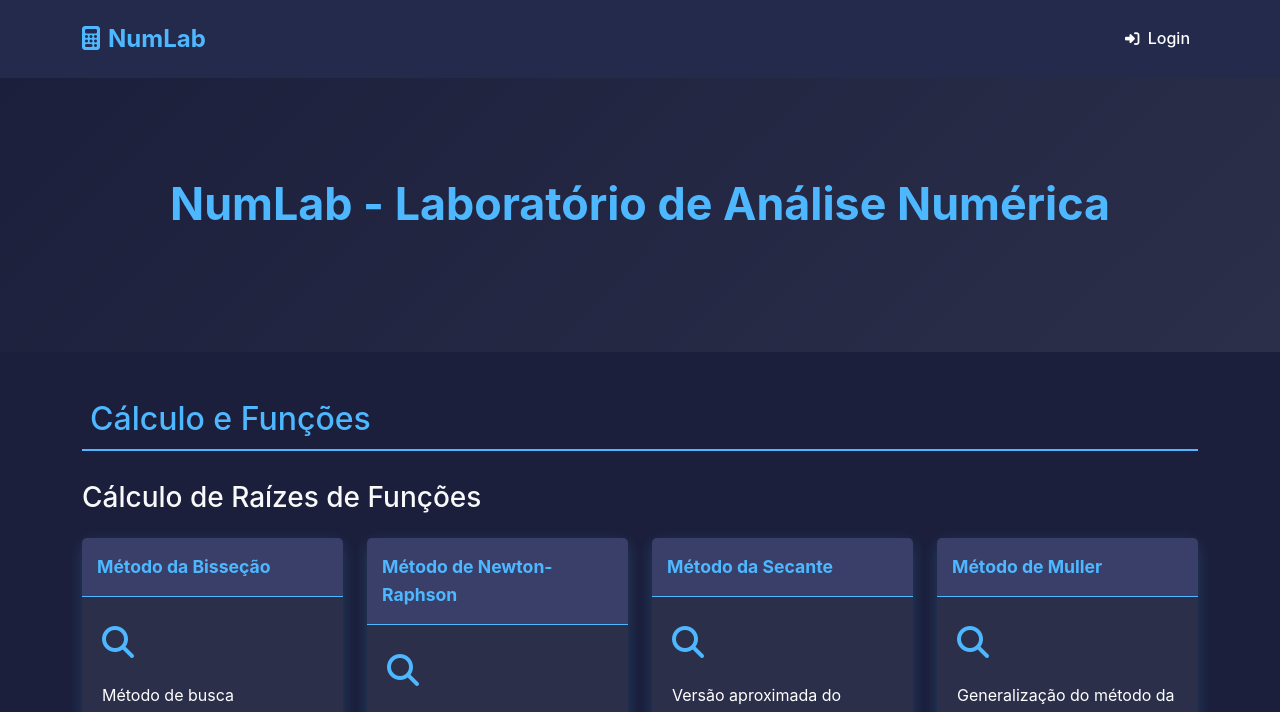
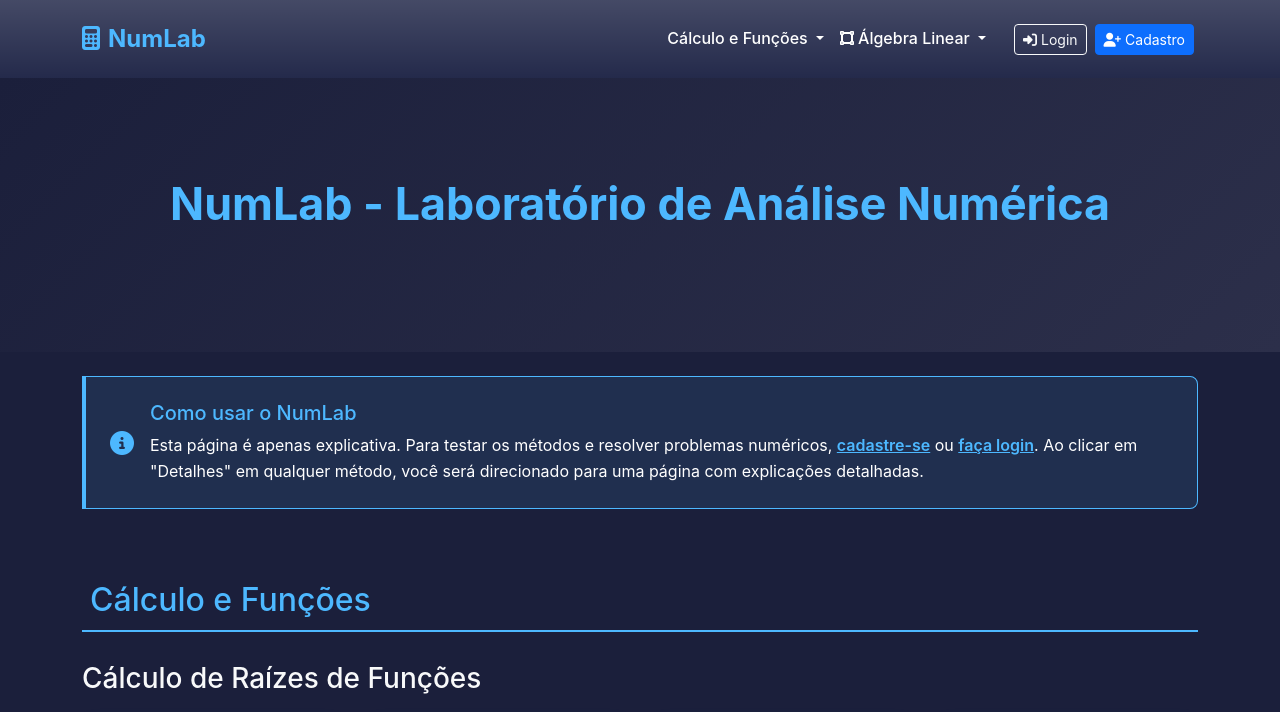
Before and after one commit to JonasMelo21/NumLab, a FastAPI app: page / in a window 1280 px wide. Shown: the top 712 px of the page. Run offline with FastAPI, Linux system fonts and the light colour scheme.

Commit message:
melhorando landing page

```diff
--- a/app/static/css/index.css
+++ b/app/static/css/index.css
@@ -24,6 +24,11 @@
     padding: 15px 0;
     box-shadow: 0 2px 10px rgba(0, 0, 0, 0.1);
   }
+
+ /* Ajustes para alinhamento à direita */
+.navbar-nav {
+    margin-right: 1rem;
+}
 
   .navbar-brand {
     font-weight: bold;
@@ -285,3 +290,34 @@
     overflow-x: auto;
     color: var(--text-light);
   }
+
+
+
+/* Adicione ao seu index.css */
+.alert-info {
+    background-color: rgba(77, 184, 255, 0.1);
+    border-left: 4px solid var(--primary-color);
+    color: var(--text-light);
+    border-radius: 0 8px 8px 0;
+    padding: 1.5rem;
+}
+
+.alert-info .alert-heading {
+    color: var(--primary-color);
+    font-size: 1.25rem;
+    margin-bottom: 0.5rem;
+}
+
+.alert-info .alert-link {
+    color: var(--primary-color);
+    text-decoration: underline;
+    font-weight: 600;
+}
+
+.alert-info .alert-link:hover {
+    color: var(--primary-hover);
+}
+
+.alert-info i {
+    color: var(--primary-color);
+}
--- a/app/templates/index.html
+++ b/app/templates/index.html
@@ -8,6 +8,8 @@
     <link href="https://cdn.jsdelivr.net/npm/bootstrap@5.3.0/dist/css/bootstrap.min.css" rel="stylesheet">
     <!-- Font Awesome para ícones -->
     <link rel="stylesheet" href="https://cdnjs.cloudflare.com/ajax/libs/font-awesome/6.4.0/css/all.min.css">
+    <!-- Google Fonts -->
+    <link href="https://fonts.googleapis.com/css2?family=Roboto:wght@300;400;500;700&family=Source+Code+Pro:wght@400;600&display=swap" rel="stylesheet">
     <link rel="stylesheet" href="{{url_for('static',path='css/index.css')}}">
 
     <!-- Favicon do NumLab-->
@@ -16,31 +18,63 @@
     <link rel="apple-touch-icon" sizes="180x180" href="{{url_for('static',path='img/faviconNumLab.png')}}">
     <link rel="icon" type="image/png" sizes="32x32" href="{{url_for('static',path='img/faviconNumLab.png')}}">
     <link rel="icon" type="image/png" sizes="16x16" href="{{url_for('static',path='img/faviconNumLab.png')}}">
-
 </head>
 <body>
-    <nav class="navbar navbar-expand-lg navbar-dark">
+    <!-- Navbar Modernizada -->
+    <nav class="navbar navbar-expand-lg navbar-dark bg-gradient">
         <div class="container">
-            <!-- Logo/Marca -->
-            <a class="navbar-brand" href="/">
-                <i class="fas fa-calculator me-2"></i>NumLab
+            <!-- Logo/Marca com efeito hover -->
+            <a class="navbar-brand d-flex align-items-center" href="/">
+                <div class="logo-icon me-2">
+                    <i class="fas fa-calculator"></i>
+                </div>
+                <span class="brand-text">NumLab</span>
             </a>
 
-            <!-- Botão Mobile -->
-            <button class="navbar-toggler" type="button" data-bs-toggle="collapse" data-bs-target="#navbarNav">
+            <!-- Botão Mobile estilizado -->
+            <button class="navbar-toggler" type="button" data-bs-toggle="collapse" data-bs-target="#navbarNav" aria-expanded="false" aria-label="Toggle navigation">
                 <span class="navbar-toggler-icon"></span>
             </button>
 
-            <!-- Itens da Navbar -->
+            <!-- Itens da Navbar reorganizados -->
             <div class="collapse navbar-collapse" id="navbarNav">
-                <ul class="navbar-nav ms-auto">
-                    <!-- Link único para login -->
-                    <li class="nav-item">
-                        <a class="nav-link" href="/api/login">
-                            <i class="fas fa-sign-in-alt me-1"></i> Login
+                <!-- Espaço vazio para empurrar os itens para a direita -->
+                <div class="me-auto"></div>
+
+                <!-- Links de navegação agora à direita -->
+                <ul class="navbar-nav">
+                    <li class="nav-item dropdown">
+                        <a class="nav-link dropdown-toggle" href="#" id="calculusDropdown" role="button" data-bs-toggle="dropdown" aria-expanded="false">
+                            <i class="fas fa-function me-1"></i>Cálculo e Funções
                         </a>
+                        <ul class="dropdown-menu dropdown-menu-end" aria-labelledby="calculusDropdown">
+                            <li><a class="dropdown-item" href="/api/metodos/bissecao">Raízes de Funções</a></li>
+                            <li><a class="dropdown-item" href="#">Diferenciação e Integração</a></li>
+                            <li><a class="dropdown-item" href="#">Equações Diferenciais</a></li>
+                        </ul>
+                    </li>
+
+                    <li class="nav-item dropdown">
+                        <a class="nav-link dropdown-toggle" href="#" id="algebraDropdown" role="button" data-bs-toggle="dropdown" aria-expanded="false">
+                            <i class="fas fa-vector-square me-1"></i>Álgebra Linear
+                        </a>
+                        <ul class="dropdown-menu dropdown-menu-end" aria-labelledby="algebraDropdown">
+                            <li><a class="dropdown-item" href="#">Autovalores e Autovetores</a></li>
+                            <li><a class="dropdown-item" href="#">Métodos Iterativos</a></li>
+                            <li><a class="dropdown-item" href="#">Métodos Diretos</a></li>
+                        </ul>
                     </li>
                 </ul>
+
+                <!-- Área de login/cadastro -->
+                <div class="d-flex auth-buttons">
+                    <a class="btn btn-outline-light btn-sm mx-1 login-btn" href="/api/login">
+                        <i class="fas fa-sign-in-alt me-1"></i>Login
+                    </a>
+                    <a class="btn btn-primary btn-sm mx-1 signup-btn" href="/api/cadastro">
+                        <i class="fas fa-user-plus me-1"></i>Cadastro
+                    </a>
+                </div>
             </div>
         </div>
     </nav>
@@ -49,6 +83,24 @@
     <section class="hero">
         <div class="container">
             <h1>NumLab - Laboratório de Análise Numérica</h1>
+        </div>
+    </section>
+
+    <!-- Seção Alerta Explicativo-->
+    <section class="container my-4">
+        <div class="alert alert-info">
+            <div class="d-flex align-items-center">
+                <i class="fas fa-info-circle me-3 fs-4"></i>
+                <div>
+                    <h4 class="alert-heading">Como usar o NumLab</h4>
+                    <p class="mb-0">
+                        Esta página é apenas explicativa. Para testar os métodos e resolver problemas numéricos,
+                        <a href="/api/cadastro" class="alert-link">cadastre-se</a> ou
+                        <a href="/api/login" class="alert-link">faça login</a>.
+                        Ao clicar em "Detalhes" em qualquer método, você será direcionado para uma página com explicações detalhadas.
+                    </p>
+                </div>
+            </div>
         </div>
     </section>
 
```
